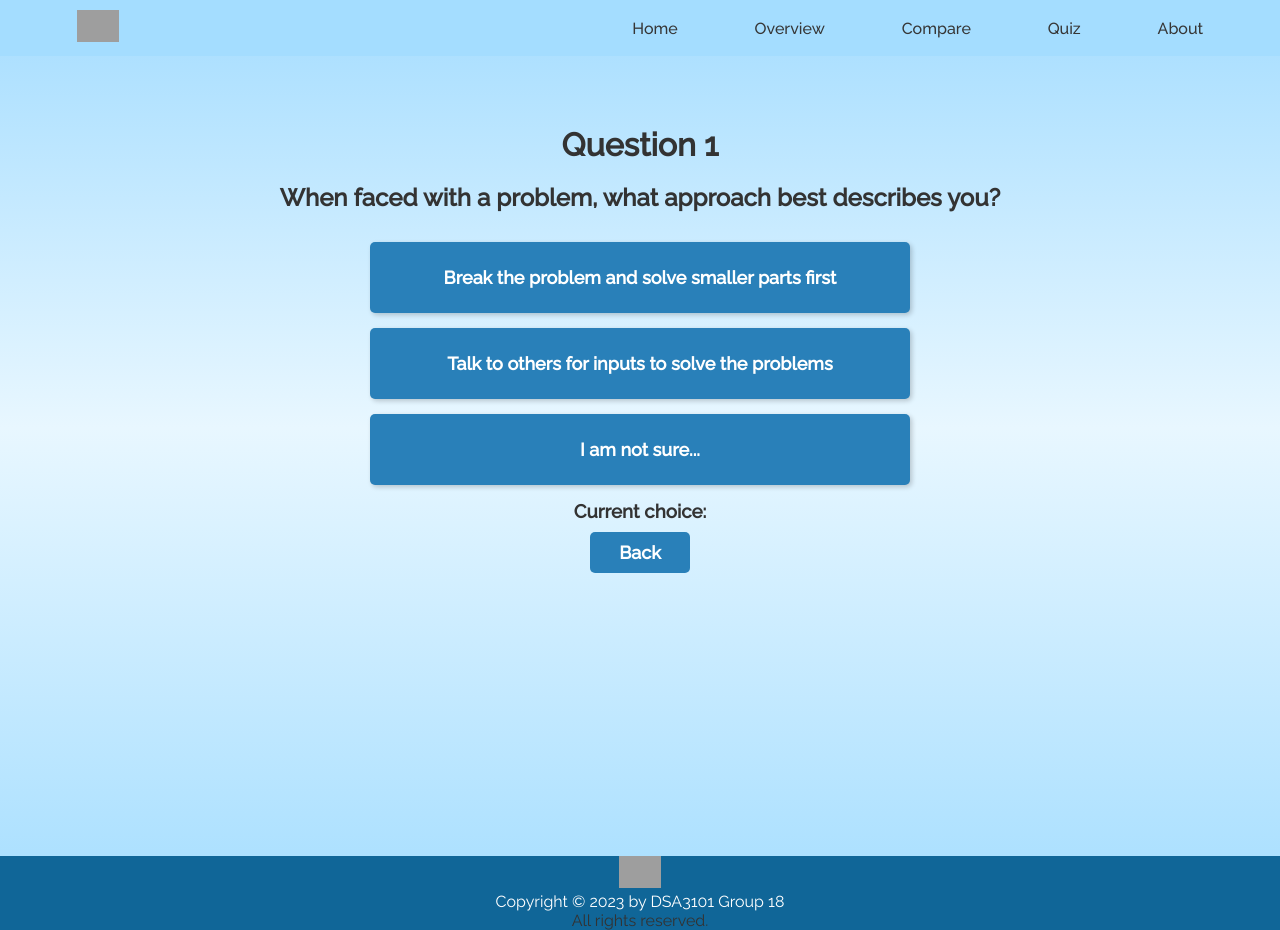
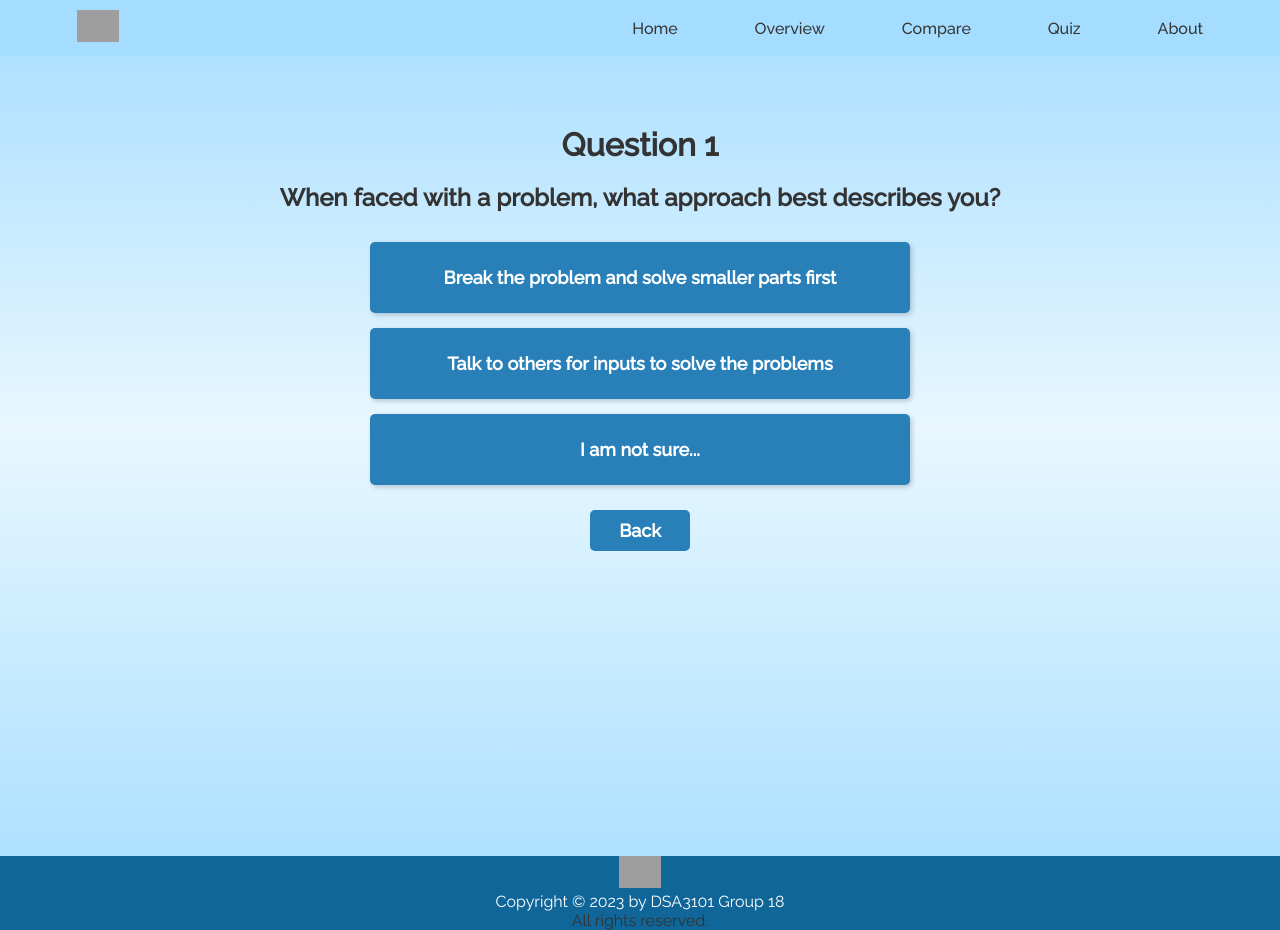
Before and after one commit to chiralcentre/dsa3101-2310-18-data-science, a React (Create React App) app in the folder frontend/react-app/: page /quiz/questions in a window 1280 px wide. Built offline with nearby package versions, Linux system fonts and the light colour scheme; grey boxes are pictures that could not be loaded; the HTML template or start-up script is replaced by a standard one.

Commit message:
adding mark for previous options

```diff
--- a/frontend/react-app/src/components/Quiz/QuizQuestions.js
+++ b/frontend/react-app/src/components/Quiz/QuizQuestions.js
@@ -9,7 +9,6 @@ const QuizQuestions = () => {
     const [choices, setChoices] = useState({});
 
     const maxNum = questions.questions.length;
-    const currentChoice = choices[num];
     const history = useHistory();
 
     useEffect(() => {
@@ -42,15 +41,16 @@ const QuizQuestions = () => {
     return (
         <div className="quiz-questions">
             <h1>Question {num}</h1>
-            <h2>{question}</h2>
+            <h2>{ question }</h2>
             {options && options.map((opt, index) => (
-                <div key={ index } className='answer-box' onClick={() => handleOptionClick(index)}>
-                    <h4>{ opt }</h4>
+                <div
+                    key={index}
+                    className={`answer-box ${choices[num] === index ? 'selected' : ''}`}
+                    onClick={() => handleOptionClick(index)}
+                >
+                    <h4>{opt}</h4>
                 </div>
             ))}
-            {!(currentChoice === null) && (
-                <h3>Current choice: {currentChoice}</h3>
-            )}
             <div className="button-container">
                 <button className='back-button' onClick={() => handleButtons('back')}><h4>Back</h4></button>
                 {num === maxNum && (
```
